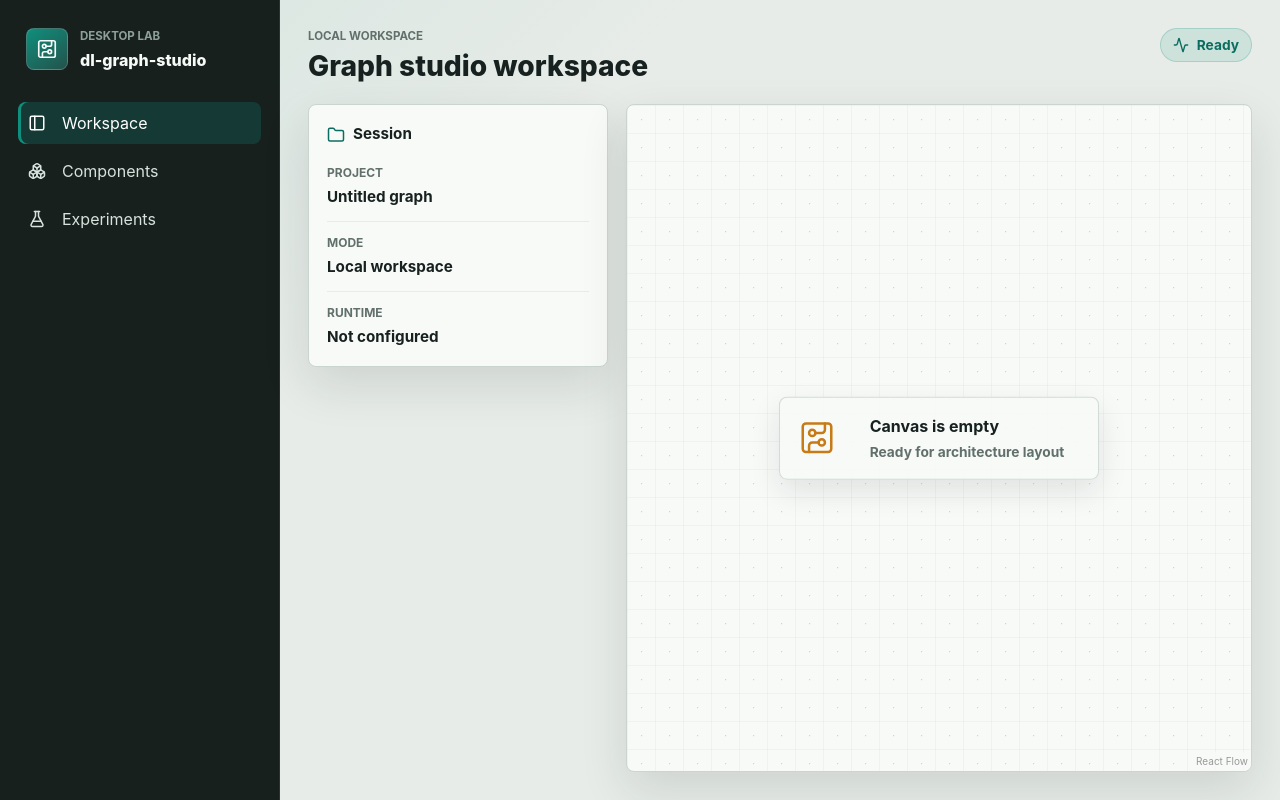
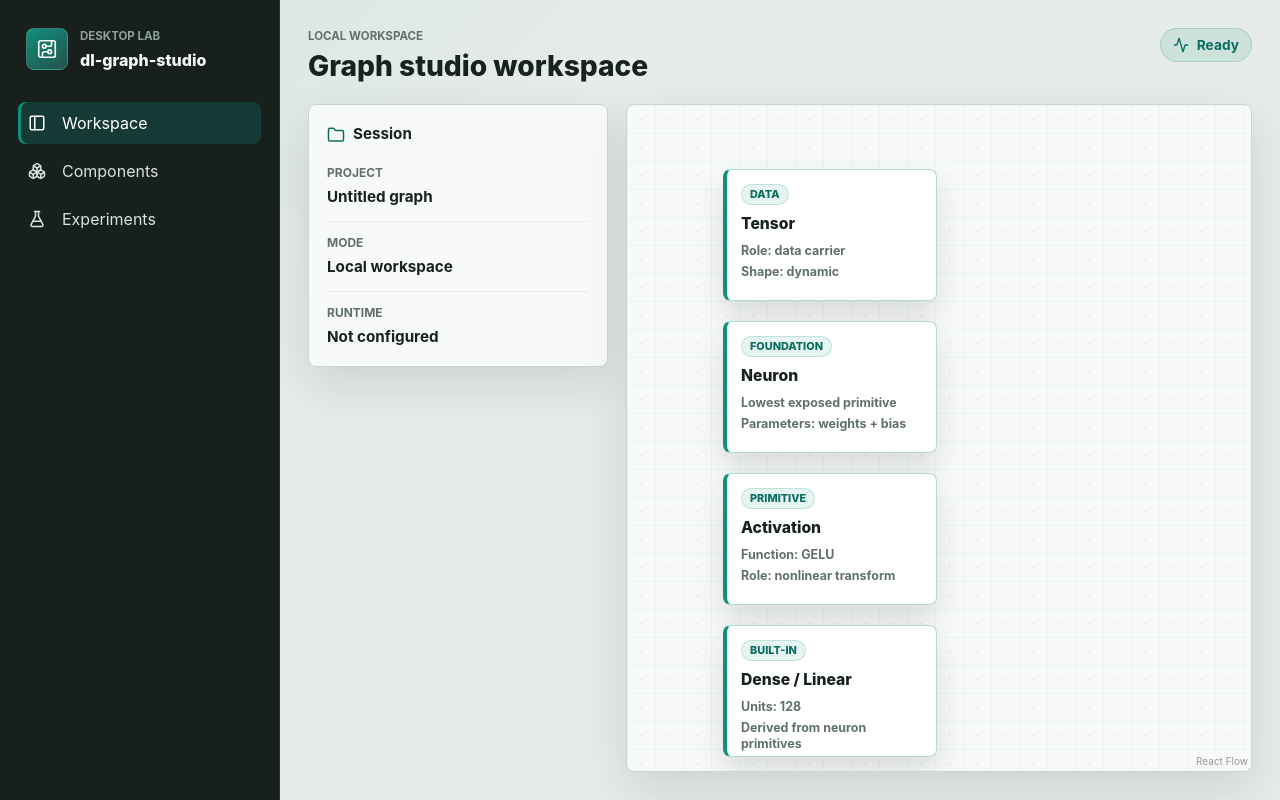
Before and after one commit to DoMo-98/dl-graph-studio, a React (Vite) app: page / in a window 1280 px wide. Built offline with nearby package versions, Linux system fonts and the light colour scheme.

Commit message:
Render static primitive nodes

```diff
--- a/src/App.tsx
+++ b/src/App.tsx
@@ -7,9 +7,17 @@ import {
   PanelLeft,
 } from "lucide-react";
 import { Background, ReactFlow } from "@xyflow/react";
-import type { Edge, Node } from "@xyflow/react";
+import type { Edge, Node, NodeProps, NodeTypes } from "@xyflow/react";
 
 import "@xyflow/react/dist/style.css";
+
+type PrimitiveNode = {
+  id: string;
+  label: string;
+  kind: string;
+  metadata: string[];
+  position: { x: number; y: number };
+};
 
 const workspaceItems = [
   { label: "Project", value: "Untitled graph" },
@@ -17,7 +25,75 @@ const workspaceItems = [
   { label: "Runtime", value: "Not configured" },
 ];
 
-const canvasNodes: Node[] = [];
+const primitiveNodes: PrimitiveNode[] = [
+  {
+    id: "tensor",
+    label: "Tensor",
+    kind: "Data",
+    metadata: ["Role: data carrier", "Shape: dynamic"],
+    position: { x: 96, y: 64 },
+  },
+  {
+    id: "neuron",
+    label: "Neuron",
+    kind: "Foundation",
+    metadata: ["Lowest exposed primitive", "Parameters: weights + bias"],
+    position: { x: 96, y: 216 },
+  },
+  {
+    id: "activation",
+    label: "Activation",
+    kind: "Primitive",
+    metadata: ["Function: GELU", "Role: nonlinear transform"],
+    position: { x: 96, y: 368 },
+  },
+  {
+    id: "dense-linear",
+    label: "Dense / Linear",
+    kind: "Built-in",
+    metadata: ["Units: 128", "Derived from neuron primitives"],
+    position: { x: 96, y: 520 },
+  },
+];
+
+type PrimitiveNodeData = Omit<PrimitiveNode, "id" | "position">;
+type PrimitiveFlowNode = Node<PrimitiveNodeData, "primitive">;
+
+function PrimitiveNodeCard({ data }: NodeProps<PrimitiveFlowNode>) {
+  return (
+    <article
+      className="architecture-node"
+      data-testid="architecture-node"
+      aria-label={`${data.label} primitive node`}
+    >
+      <span className="architecture-node-kind">{data.kind}</span>
+      <h4>{data.label}</h4>
+      <ul>
+        {data.metadata.map((item) => (
+          <li key={item}>{item}</li>
+        ))}
+      </ul>
+    </article>
+  );
+}
+
+const nodeTypes: NodeTypes = {
+  primitive: PrimitiveNodeCard,
+};
+
+const canvasNodes: PrimitiveFlowNode[] = primitiveNodes.map((node) => ({
+  id: node.id,
+  type: "primitive",
+  position: node.position,
+  data: {
+    label: node.label,
+    kind: node.kind,
+    metadata: node.metadata,
+  },
+  className: "architecture-flow-node",
+  selectable: false,
+  draggable: false,
+}));
 const canvasEdges: Edge[] = [];
 
 export function App() {
@@ -82,6 +158,7 @@ export function App() {
             <ReactFlow
               nodes={canvasNodes}
               edges={canvasEdges}
+              nodeTypes={nodeTypes}
               nodesDraggable={false}
               nodesConnectable={false}
               elementsSelectable={false}
@@ -90,10 +167,12 @@ export function App() {
               zoomOnPinch={false}
               zoomOnDoubleClick={false}
               preventScrolling={false}
+              defaultViewport={{ x: 0, y: 0, zoom: 1 }}
             >
               <Background color="#c2d0ca" gap={28} size={1.25} />
             </ReactFlow>
 
+            {canvasNodes.length === 0 ? (
               <div className="canvas-empty-state">
                 <CircuitBoard size={38} strokeWidth={1.6} aria-hidden="true" />
                 <div>
@@ -101,6 +180,7 @@ export function App() {
                   <span>Ready for architecture layout</span>
                 </div>
               </div>
+            ) : null}
           </section>
         </section>
       </main>
--- a/src/styles.css
+++ b/src/styles.css
@@ -127,6 +127,10 @@ h3 {
   font-weight: 740;
 }
 
+h4 {
+  margin: 0;
+}
+
 .nav-list {
   display: grid;
   gap: 6px;
@@ -248,7 +252,7 @@ h3 {
 
 .graph-canvas {
   position: relative;
-  min-height: min(58vh, 620px);
+  min-height: 660px;
   overflow: hidden;
   background:
     linear-gradient(90deg, rgb(15 143 125 / 5%) 1px, transparent 1px),
@@ -265,6 +269,60 @@ h3 {
 .graph-canvas .react-flow__attribution {
   background: rgb(248 250 248 / 82%);
   color: var(--ink-muted);
+}
+
+.graph-canvas .react-flow__node.architecture-flow-node {
+  width: 214px;
+  background: transparent;
+  border: 0;
+  box-shadow: none;
+  cursor: default;
+}
+
+.architecture-node {
+  display: grid;
+  gap: 10px;
+  height: 132px;
+  align-content: start;
+  padding: 14px;
+  color: var(--ink);
+  background: #ffffff;
+  border: 1px solid rgb(15 143 125 / 32%);
+  border-left: 4px solid var(--accent);
+  border-radius: 8px;
+  box-shadow: 0 14px 30px rgb(23 33 31 / 14%);
+}
+
+.architecture-node-kind {
+  width: fit-content;
+  padding: 3px 8px;
+  color: var(--accent-strong);
+  background: rgb(15 143 125 / 10%);
+  border: 1px solid rgb(15 143 125 / 18%);
+  border-radius: 999px;
+  font-size: 0.68rem;
+  font-weight: 780;
+  line-height: 1.2;
+  text-transform: uppercase;
+}
+
+.architecture-node h4 {
+  color: var(--ink);
+  font-size: 0.98rem;
+  font-weight: 780;
+  line-height: 1.15;
+}
+
+.architecture-node ul {
+  display: grid;
+  gap: 5px;
+  margin: 0;
+  padding: 0;
+  color: var(--ink-muted);
+  font-size: 0.78rem;
+  font-weight: 650;
+  line-height: 1.25;
+  list-style: none;
 }
 
 .canvas-empty-state {
@@ -347,7 +405,7 @@ h3 {
   }
 
   .graph-canvas {
-    min-height: 360px;
+    min-height: 660px;
   }
 
   .canvas-empty-state {
```
Also changed, not shown: 1 other file (tests, documents, lock files or other folders). Lines whose indentation alone changed are shown as unchanged.
